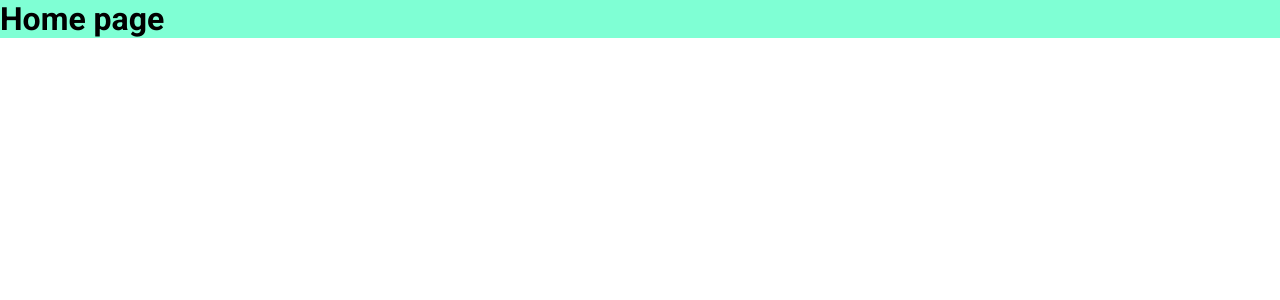
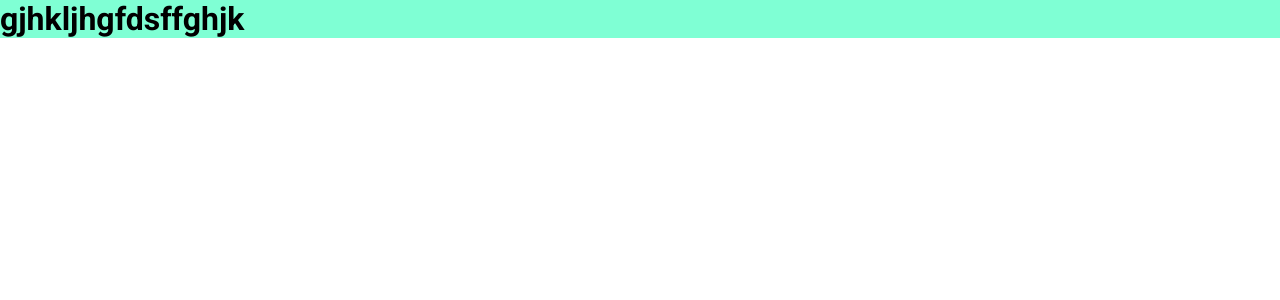
Before and after one commit to Chinwenma/dashboard, a React (Create React App) app: page / in a window 1280 px wide. Shown: the top 300 px of the page. Built offline with nearby package versions, Linux system fonts and the light colour scheme.

Commit message:
route done

```diff
--- a/src/App.js
+++ b/src/App.js
@@ -1,6 +1,11 @@
 
 import Home from "./pages/main/Home";
 import Login from "./pages/login/Login";
+import List from "./pages/list/List";
+import Single from "./pages/single/Single";
+import New from "./pages/new/New";
+
+
 import {
   BrowserRouter,
   Routes,
@@ -15,6 +20,17 @@ export default function App() {
           <Route path="/" >
            <Route index element={<Home />} />
            <Route path="login" element={<Login />} />
+           <Route path="users">
+            <Route index element={<List />} />
+            <Route path=":userId" element={<Single />} />
+            <Route path="new" element={<New />} />
+
+           </Route>
+           <Route path="products">
+            <Route index element={<List />} />
+            <Route path=":productId" element={<Single />} />
+            <Route path="new" element={<New />} />
+           </Route>
           </Route>
         </Routes>
       </BrowserRouter>
--- /dev/null
+++ b/src/components/sidebar/Sidebar.jsx
@@ -0,0 +1,8 @@
+import "./sidebar.scss"
+export default function Sidebar(){
+    return(
+        <div className="sidebar">
+            <h1>gjhkljhgfdsffghjk</h1>
+        </div>
+    )
+}
--- a/src/pages/main/Home.jsx
+++ b/src/pages/main/Home.jsx
@@ -1,9 +1,9 @@
-
+import Sidebar from "../../components/sidebar/Sidebar"
 import "./home.scss"
 export default function Home(){
     return(
         <div className="home">
-          <h1>Home page</h1>
+        <Sidebar />
         </div>
     )
 }
--- a/src/pages/single/Single.jsx
+++ b/src/pages/single/Single.jsx
@@ -1,4 +1,4 @@
-import"./singles.scss"
+import"./single.scss"
 export default function Single(){
     return(
         <div>
```
Also changed, not shown: src/components/navbar/Navbar.jsx (added, +8 -0 lines), src/components/navbar/navbar.scss (added), src/components/sidebar/sidebar.scss (added).
